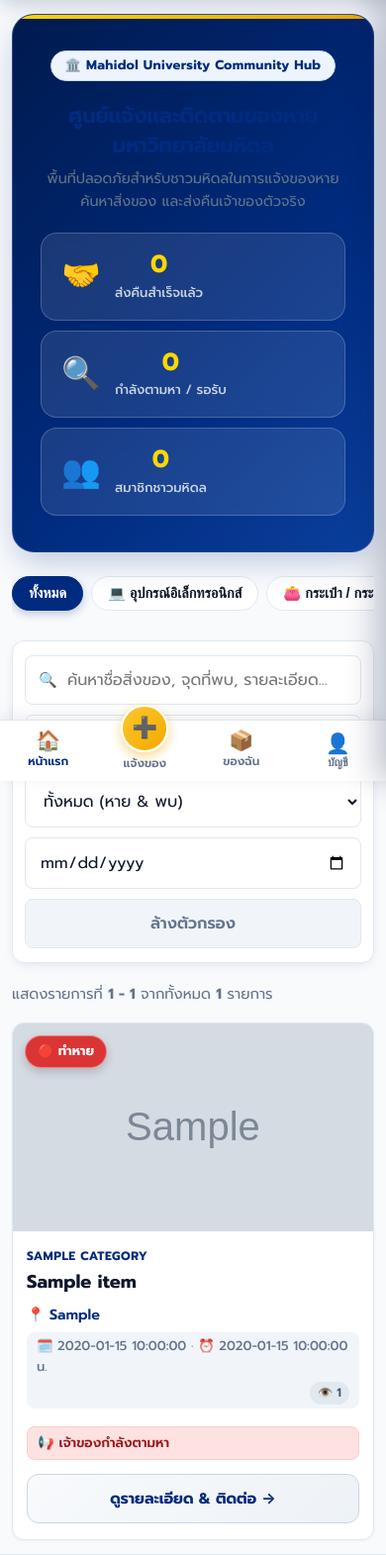
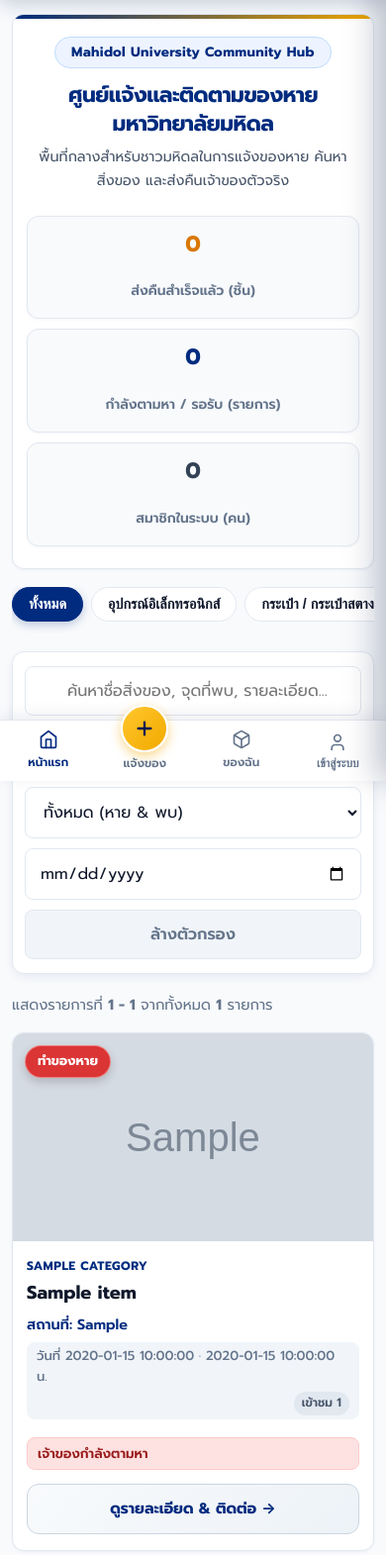
Before and after one commit to ponzoom007-gif/mu_lost_found_v2, a Flask app: page / in a window 390 px wide. Shown: the part 55-1626 px from the top of the page at 99% size. Run offline with Flask 3, Linux system fonts and the light colour scheme; grey boxes marked "Sample" are stand-in pictures; a database or web service that is not in the repository returns one stand-in record (values such as "Sample title"); data that the repository does not hold is empty; some libraries are stand-ins or nearby versions.

Commit message:
Refine UI: High-contrast legible typography, remove emoji clutter, clean modern minimal layout

```diff
--- a/static/css/style.css
+++ b/static/css/style.css
@@ -416,9 +416,9 @@
     display: none;
 }
 
-/* ================= HERO SECTION ================= */
+/* ================= HERO SECTION (CLEAN & HIGH CONTRAST) ================= */
 .hero-section {
-    background: linear-gradient(135deg, #FFFFFF 0%, #F1F5F9 100%);
+    background: #FFFFFF;
     border: 1px solid var(--border-color);
     border-radius: var(--radius-lg);
     padding: 32px 24px;
@@ -443,28 +443,84 @@
     display: inline-block;
     background: var(--mu-blue-soft);
     color: var(--mu-blue);
-    font-size: 0.82rem;
-    font-weight: 700;
-    padding: 4px 14px;
+    font-size: 0.85rem;
+    font-weight: 700;
+    padding: 4px 16px;
     border-radius: var(--radius-full);
     margin-bottom: 12px;
     border: 1px solid #BFDBFE;
     letter-spacing: 0.3px;
 }
 
-.hero-section h1 {
-    color: var(--mu-blue);
-    font-size: 2rem;
-    font-weight: 700;
+.hero-section h1,
+.hero-title {
+    color: var(--mu-blue) !important;
+    font-size: 1.95rem;
+    font-weight: 800;
     margin-bottom: 8px;
     letter-spacing: -0.5px;
-}
-
-.hero-section p {
-    color: var(--text-muted);
+    line-height: 1.3;
+}
+
+.hero-section p,
+.hero-subtitle {
+    color: #475569 !important;
     font-size: 1.05rem;
-    max-width: 600px;
-    margin: auto;
+    max-width: 680px;
+    margin: 0 auto 24px;
+    line-height: 1.6;
+}
+
+.hero-stats-grid {
+    display: grid;
+    grid-template-columns: repeat(auto-fit, minmax(200px, 1fr));
+    gap: 16px;
+    max-width: 850px;
+    margin: 0 auto;
+}
+
+.hero-stats-grid .stat-card {
+    background: #F8FAFC;
+    border: 1.5px solid var(--border-color);
+    border-radius: var(--radius-md);
+    padding: 16px 20px;
+    display: flex;
+    flex-direction: column;
+    align-items: center;
+    justify-content: center;
+    text-align: center;
+    transition: transform 0.2s ease, border-color 0.2s ease, box-shadow 0.2s ease;
+}
+
+.hero-stats-grid .stat-card:hover {
+    transform: translateY(-2px);
+    border-color: var(--mu-blue);
+    box-shadow: var(--shadow-sm);
+}
+
+.stat-number {
+    font-size: 1.85rem;
+    font-weight: 800;
+    line-height: 1.2;
+    margin-bottom: 4px;
+}
+
+.stat-gold {
+    color: #D97706;
+}
+
+.stat-blue {
+    color: var(--mu-blue);
+}
+
+.stat-slate {
+    color: #334155;
+}
+
+.stat-label {
+    font-size: 0.88rem;
+    color: #64748B;
+    font-weight: 600;
 }
 
 /* ================= SEARCH & FILTER CARD ================= */
@@ -1921,93 +1977,6 @@
     outline: none;
 }
 
-/* ================= 1. BESPOKE MAHIDOL HERO & STATS ================= */
-.hero-section {
-    background: linear-gradient(135deg, #001A4E 0%, var(--mu-blue) 60%, #0A3F9D 100%);
-    color: #FFFFFF;
-    border-radius: var(--radius-xl);
-    padding: 36px 28px;
-    margin-bottom: 24px;
-    box-shadow: 0 12px 32px -4px rgba(0, 43, 127, 0.25);
-    position: relative;
-    overflow: hidden;
-    border: 1px solid rgba(255, 255, 255, 0.15);
-}
-
-.hero-section::before {
-    content: "";
-    position: absolute;
-    top: 0;
-    left: 0;
-    right: 0;
-    height: 4px;
-    background: linear-gradient(90deg, #FFD700 0%, var(--mu-gold) 100%);
-}
-
-.hero-title {
-    font-size: 1.85rem;
-    font-weight: 800;
-    letter-spacing: -0.5px;
-    margin: 8px 0 6px;
-    color: #FFFFFF;
-}
-
-.hero-subtitle {
-    font-size: 1rem;
-    color: #E2E8F0;
-    max-width: 680px;
-    margin-bottom: 24px;
-    line-height: 1.6;
-}
-
-.hero-stats-grid {
-    display: grid;
-    grid-template-columns: repeat(auto-fit, minmax(200px, 1fr));
-    gap: 16px;
-    margin-top: 20px;
-}
-
-.hero-stats-grid .stat-card {
-    background: rgba(255, 255, 255, 0.1);
-    backdrop-filter: blur(10px);
-    -webkit-backdrop-filter: blur(10px);
-    border: 1px solid rgba(255, 255, 255, 0.2);
-    border-radius: var(--radius-lg);
-    padding: 16px 20px;
-    display: flex;
-    align-items: center;
-    gap: 14px;
-    transition: transform 0.2s ease, background-color 0.2s ease;
-}
-
-.hero-stats-grid .stat-card:hover {
-    transform: translateY(-2px);
-    background: rgba(255, 255, 255, 0.16);
-}
-
-.stat-icon {
-    font-size: 2rem;
-    line-height: 1;
-}
-
-.stat-info {
-    display: flex;
-    flex-direction: column;
-}
-
-.stat-number {
-    font-size: 1.55rem;
-    font-weight: 800;
-    color: #FFD700;
-    line-height: 1.2;
-}
-
-.stat-label {
-    font-size: 0.82rem;
-    color: #CBD5E1;
-    font-weight: 500;
-}
-
 /* ================= CATEGORY CHIPS BAR ================= */
 .category-chips-container {
     display: flex;
@@ -2627,6 +2596,17 @@
         color: var(--mu-blue);
     }
 
+    .bottom-nav-svg {
+        stroke: #64748B;
+        transition: stroke 0.15s ease;
+        display: block;
+        margin-bottom: 2px;
+    }
+
+    .bottom-nav-item.active .bottom-nav-svg {
+        stroke: var(--mu-blue);
+    }
+
     .bottom-icon {
         font-size: 1.25rem;
         line-height: 1;
@@ -2651,6 +2631,10 @@
         border: 2px solid #FFFFFF;
     }
 
+    .fab-circle svg {
+        stroke: var(--mu-blue-dark);
+    }
+
     .hero-title {
         font-size: 1.4rem;
     }
--- a/templates/base.html
+++ b/templates/base.html
@@ -21,24 +21,24 @@
 
             <!-- Desktop Navigation Actions -->
             <div class="nav-actions desktop-nav">
-                <a href="{{ url_for('index') }}" class="nav-link-item">🏠 หน้าแรก</a>
+                <a href="{{ url_for('index') }}" class="nav-link-item">หน้าแรก</a>
 
                 {% if session.get('user_id') %}
                     <a href="{{ url_for('report') }}" class="btn-nav">+ แจ้งของหาย / พบของ</a>
 
                     <div class="menu-dropdown-wrapper">
                         <button type="button" class="nav-menu-btn" id="desktopUserBtn" aria-label="เมนูผู้ใช้งาน">
-                            <span class="user-greeting">{% if is_admin %}👑{% else %}👤{% endif %} {{ session.get('fullname').split()[0] if session.get('fullname') else 'บัญชีของฉัน' }}</span>
+                            <span class="user-greeting">{{ session.get('fullname').split()[0] if session.get('fullname') else 'บัญชีของฉัน' }}</span>
                             <span class="dropdown-caret">▼</span>
                         </button>
 
                         <div class="menu-dropdown" id="desktopDropdown">
                             <div class="dropdown-user-header">
-                                <div class="dropdown-avatar">{% if is_admin %}👑{% else %}👤{% endif %}</div>
+                                <div class="dropdown-avatar">{{ session.get('fullname')[0] if session.get('fullname') else 'U' }}</div>
                                 <div class="dropdown-user-info">
                                     <div class="dropdown-name">{{ session.get('fullname') }}</div>
                                     <div class="dropdown-email">{{ session.get('email') }}</div>
-                                    <span class="dropdown-role-badge">{% if is_admin %}👑 ผู้ดูแลระบบ (Admin){% else %}👤 สมาชิกมหิดล{% endif %}</span>
+                                    <span class="dropdown-role-badge">{% if is_admin %}ผู้ดูแลระบบ (Admin){% else %}สมาชิกมหิดล{% endif %}</span>
                                 </div>
                             </div>
 
@@ -47,20 +47,17 @@
                             <div class="dropdown-menu-list">
                                 {% if is_admin %}
                                     <a href="{{ url_for('admin_dashboard') }}" class="dropdown-link-item admin-link">
-                                        <span class="dropdown-icon">👑</span>
                                         <span>แผงควบคุมระบบ (Admin)</span>
                                     </a>
                                 {% endif %}
 
                                 <a href="{{ url_for('my_posts') }}" class="dropdown-link-item">
-                                    <span class="dropdown-icon">📦</span>
                                     <span>โพสต์ของฉัน</span>
                                 </a>
 
                                 <div class="dropdown-divider"></div>
 
                                 <a href="{{ url_for('logout') }}" class="dropdown-link-item logout-link">
-                                    <span class="dropdown-icon">🚪</span>
                                     <span>ออกจากระบบ</span>
                                 </a>
                             </div>
@@ -94,11 +91,11 @@
 
         {% if session.get('user_id') %}
             <div class="drawer-user-card">
-                <div class="drawer-avatar">{% if is_admin %}👑{% else %}👤{% endif %}</div>
+                <div class="drawer-avatar">{{ session.get('fullname')[0] if session.get('fullname') else 'U' }}</div>
                 <div class="drawer-user-details">
                     <div class="drawer-user-name">{{ session.get('fullname') }}</div>
                     <div class="drawer-user-email">{{ session.get('email') }}</div>
-                    <span class="drawer-badge">{% if is_admin %}👑 ผู้ดูแลระบบ (Admin){% else %}👤 สมาชิกมหิดล ({{ session.get('faculty') or 'นักศึกษา' }}){% endif %}</span>
+                    <span class="drawer-badge">{% if is_admin %}ผู้ดูแลระบบ (Admin){% else %}สมาชิกมหิดล ({{ session.get('faculty') or 'นักศึกษา' }}){% endif %}</span>
                 </div>
             </div>
         {% else %}
@@ -113,23 +110,19 @@
 
         <div class="drawer-links">
             <a href="{{ url_for('index') }}" class="drawer-link-item">
-                <span class="drawer-icon">🏠</span>
                 <span>หน้าแรก</span>
             </a>
 
             {% if session.get('user_id') %}
                 <a href="{{ url_for('report') }}" class="drawer-link-item highlight-link">
-                    <span class="drawer-icon">➕</span>
-                    <span>แจ้งของหาย / พบของ</span>
+                    <span>+ แจ้งของหาย / พบของ</span>
                 </a>
                 <a href="{{ url_for('my_posts') }}" class="drawer-link-item">
-                    <span class="drawer-icon">📦</span>
                     <span>โพสต์ของฉัน</span>
                 </a>
 
                 {% if is_admin %}
                     <a href="{{ url_for('admin_dashboard') }}" class="drawer-link-item admin-link">
-                        <span class="drawer-icon">👑</span>
                         <span>แผงควบคุมระบบ (Admin)</span>
                     </a>
                 {% endif %}
@@ -137,7 +130,6 @@
                 <div class="drawer-divider"></div>
 
                 <a href="{{ url_for('logout') }}" class="drawer-link-item logout-link">
-                    <span class="drawer-icon">🚪</span>
                     <span>ออกจากระบบ</span>
                 </a>
             {% endif %}
@@ -150,7 +142,6 @@
             {% if messages %}
                 {% for category, message in messages %}
                     <div class="alert alert-{{ category }}">
-                        <span class="alert-icon">{% if category == 'success' %}✅{% elif category == 'danger' %}⚠️{% elif category == 'warning' %}🔔{% else %}ℹ️{% endif %}</span>
                         <span>{{ message }}</span>
                     </div>
                 {% endfor %}
@@ -163,22 +154,22 @@
     <!-- Mobile Bottom Navigation Bar (App-style) -->
     <nav class="mobile-bottom-nav">
         <a href="{{ url_for('index') }}" class="bottom-nav-item {% if request.endpoint == 'index' %}active{% endif %}">
-            <span class="bottom-icon">🏠</span>
+            <svg class="bottom-nav-svg" viewBox="0 0 24 24" width="20" height="20" fill="none" stroke="currentColor" stroke-width="2" stroke-linecap="round" stroke-linejoin="round"><path d="m3 9 9-7 9 7v11a2 2 0 0 1-2 2H5a2 2 0 0 1-2-2z"></path><polyline points="9 22 9 12 15 12 15 22"></polyline></svg>
             <span class="bottom-label">หน้าแรก</span>
         </a>
         <a href="{{ url_for('report') if session.get('user_id') else url_for('login') }}" class="bottom-nav-item center-fab">
             <div class="fab-circle">
-                <span>➕</span>
+                <svg viewBox="0 0 24 24" width="22" height="22" fill="none" stroke="currentColor" stroke-width="2.5" stroke-linecap="round" stroke-linejoin="round"><line x1="12" y1="5" x2="12" y2="19"></line><line x1="5" y1="12" x2="19" y2="12"></line></svg>
             </div>
             <span class="bottom-label">แจ้งของ</span>
         </a>
         <a href="{{ url_for('my_posts') if session.get('user_id') else url_for('login') }}" class="bottom-nav-item {% if request.endpoint == 'my_posts' %}active{% endif %}">
-            <span class="bottom-icon">📦</span>
+            <svg class="bottom-nav-svg" viewBox="0 0 24 24" width="20" height="20" fill="none" stroke="currentColor" stroke-width="2" stroke-linecap="round" stroke-linejoin="round"><path d="M21 8a2 2 0 0 0-1-1.73l-7-4a2 2 0 0 0-2 0l-7 4A2 2 0 0 0 3 8v8a2 2 0 0 0 1 1.73l7 4a2 2 0 0 0 2 0l7-4A2 2 0 0 0 21 16Z"></path><path d="m3.3 7 8.7 5 8.7-5"></path><path d="M12 22V12"></path></svg>
             <span class="bottom-label">ของฉัน</span>
         </a>
         <button type="button" class="bottom-nav-item" id="mobileBottomProfileBtn">
-            <span class="bottom-icon">{% if is_admin %}👑{% else %}👤{% endif %}</span>
-            <span class="bottom-label">{% if session.get('user_id') %}โปรไฟล์{% else %}บัญชี{% endif %}</span>
+            <svg class="bottom-nav-svg" viewBox="0 0 24 24" width="20" height="20" fill="none" stroke="currentColor" stroke-width="2" stroke-linecap="round" stroke-linejoin="round"><path d="M19 21v-2a4 4 0 0 0-4-4H9a4 4 0 0 0-4 4v2"></path><circle cx="12" cy="7" r="4"></circle></svg>
+            <span class="bottom-label">{% if session.get('user_id') %}บัญชี{% else %}เข้าสู่ระบบ{% endif %}</span>
         </button>
     </nav>
 
--- a/templates/index.html
+++ b/templates/index.html
@@ -1,35 +1,26 @@
 {% extends "base.html" %}
 
 {% block content %}
-<!-- Modern Mahidol Interactive Hero Banner -->
+<!-- Modern Clean Mahidol High-Contrast Hero Banner -->
 <div class="hero-section">
     <div class="hero-content">
-        <span class="hero-badge">🏛️ Mahidol University Community Hub</span>
+        <span class="hero-badge">Mahidol University Community Hub</span>
         <h1 class="hero-title">ศูนย์แจ้งและติดตามของหาย มหาวิทยาลัยมหิดล</h1>
-        <p class="hero-subtitle">พื้นที่ปลอดภัยสำหรับชาวมหิดลในการแจ้งของหาย ค้นหาสิ่งของ และส่งคืนเจ้าของตัวจริง</p>
+        <p class="hero-subtitle">พื้นที่กลางสำหรับชาวมหิดลในการแจ้งของหาย ค้นหาสิ่งของ และส่งคืนเจ้าของตัวจริง</p>
 
         <!-- Live Community Stats Cards -->
         <div class="hero-stats-grid">
             <div class="stat-card">
-                <div class="stat-icon">🤝</div>
-                <div class="stat-info">
-                    <span class="stat-number">{{ stats.returned_count }}</span>
-                    <span class="stat-label">ส่งคืนสำเร็จแล้ว</span>
-                </div>
+                <span class="stat-number stat-gold">{{ stats.returned_count }}</span>
+                <span class="stat-label">ส่งคืนสำเร็จแล้ว (ชิ้น)</span>
             </div>
             <div class="stat-card">
-                <div class="stat-icon">🔍</div>
-                <div class="stat-info">
-                    <span class="stat-number">{{ stats.active_count }}</span>
-                    <span class="stat-label">กำลังตามหา / รอรับ</span>
-                </div>
+                <span class="stat-number stat-blue">{{ stats.active_count }}</span>
+                <span class="stat-label">กำลังตามหา / รอรับ (รายการ)</span>
             </div>
             <div class="stat-card">
-                <div class="stat-icon">👥</div>
-                <div class="stat-info">
-                    <span class="stat-number">{{ stats.member_count }}</span>
-                    <span class="stat-label">สมาชิกชาวมหิดล</span>
-                </div>
+                <span class="stat-number stat-slate">{{ stats.member_count }}</span>
+                <span class="stat-label">สมาชิกในระบบ (คน)</span>
             </div>
         </div>
     </div>
@@ -39,16 +30,7 @@
 <div class="category-chips-container">
     <button type="button" class="category-chip active" data-category="">ทั้งหมด</button>
     {% for cat in categories %}
-        <button type="button" class="category-chip" data-category="{{ cat }}">
-            {% if 'อิเล็กทรอนิกส์' in cat %}💻
-            {% elif 'กระเป๋า' in cat or 'เงิน' in cat %}👛
-            {% elif 'บัตร' in cat or 'เอกสาร' in cat %}🪪
-            {% elif 'กุญแจ' in cat %}🔑
-            {% elif 'แต่งกาย' in cat or 'แว่น' in cat %}👓
-            {% elif 'เครื่องเขียน' in cat %}📚
-            {% else %}📦{% endif %}
-            {{ cat }}
-        </button>
+        <button type="button" class="category-chip" data-category="{{ cat }}">{{ cat }}</button>
     {% endfor %}
 </div>
 
@@ -56,12 +38,11 @@
 <div class="filter-card">
     <div class="filter-form">
         <div class="search-input-wrapper">
-            <span class="search-icon">🔍</span>
             <input type="text" id="liveSearchInput" placeholder="ค้นหาชื่อสิ่งของ, จุดที่พบ, รายละเอียด..." autocomplete="off">
         </div>
 
         <select id="liveFacultyFilter">
-            <option value="">🏛️ ทุกคณะ / ทุกสถานที่</option>
+            <option value="">ทุกคณะ / ทุกสถานที่</option>
             {% for loc in locations %}
                 <option value="{{ loc }}">{{ loc }}</option>
             {% endfor %}
@@ -69,8 +50,8 @@
 
         <select id="liveTypeFilter">
             <option value="">ทั้งหมด (หาย & พบ)</option>
-            <option value="found">🟢 เก็บของได้ (Found)</option>
-            <option value="lost">🔴 ทำของหาย (Lost)</option>
+            <option value="found">เก็บของได้ (Found)</option>
+            <option value="lost">ทำของหาย (Lost)</option>
         </select>
 
         <input type="date" id="liveDateFilter" title="แสดงประกาศตั้งแต่วันที่เลือกเป็นต้นมาจนถึงปัจจุบัน">
@@ -95,7 +76,7 @@
 </div>
 
 <div id="noLiveResults" class="empty-state" style="display: none;">
-    <p>🔍 ไม่พบสิ่งของที่ตรงกับเงื่อนไขการค้นหาของคุณ</p>
+    <p>ไม่พบสิ่งของที่ตรงกับเงื่อนไขการค้นหาของคุณ</p>
     <small style="color: #94A3B8; margin-top: 6px; display: block;">ลองเปลี่ยนคำค้นหา หรือกดปุ่ม "ล้างตัวกรอง"</small>
 </div>
 
@@ -112,15 +93,14 @@
 
         <div class="card-img-wrapper">
             <div class="card-badge {% if item['item_type'] == 'found' %}badge-found{% else %}badge-lost{% endif %}">
-                {{ "🟢 เก็บได้" if item['item_type'] == 'found' else "🔴 ทำหาย" }}
+                {{ "เก็บของได้" if item['item_type'] == 'found' else "ทำของหาย" }}
             </div>
 
             {% if item['item_image'] %}
                 <img src="{{ item['item_image'] | image_url }}" alt="{{ item['title'] }}" class="card-img" loading="lazy">
             {% else %}
                 <div class="no-img-placeholder">
-                    <span>📷</span>
-                    <small>ไม่ได้แนบรูปสิ่งของ</small>
+                    <span>ไม่มีรูปภาพแนบ</span>
                 </div>
             {% endif %}
         </div>
@@ -128,27 +108,27 @@
         <div class="card-body">
             <div class="card-category-tag">{{ item['category'] or 'ทั่วไป' }}</div>
             <h3 class="card-title">{{ item['title'] }}</h3>
-            <p class="location-tag">📍 {{ item['faculty_location'] }}</p>
+            <p class="location-tag">สถานที่: {{ item['faculty_location'] }}</p>
             <p class="time-tag">
-                <span>🗓️ {{ item['incident_date'] }} · ⏰ {{ item['incident_time'] }} น.</span>
-                <span class="badge-views-pill">👁️ {{ item['views_count'] or 0 }}</span>
+                <span>วันที่ {{ item['incident_date'] }} · {{ item['incident_time'] }} น.</span>
+                <span class="badge-views-pill">เข้าชม {{ item['views_count'] or 0 }}</span>
             </p>
 
             <div class="custody-info">
                 {% if item['item_type'] == 'found' %}
                     {% if item['custody_type'] == 'dropped' %}
-                        <span class="tag-dropped">🏢 ฝากไว้: {{ item['drop_location_detail'] }}</span>
+                        <span class="tag-dropped">ฝากไว้ที่: {{ item['drop_location_detail'] }}</span>
                     {% else %}
-                        <span class="tag-keep">🙋‍♂️ เก็บไว้กับตัวผู้พบ (ติดต่อรับของ)</span>
+                        <span class="tag-keep">เก็บไว้กับตัวผู้พบ (ติดต่อรับของ)</span>
                     {% endif %}
                 {% else %}
-                    <span class="tag-lost-seeking">📢 เจ้าของกำลังตามหา</span>
+                    <span class="tag-lost-seeking">เจ้าของกำลังตามหา</span>
                 {% endif %}
             </div>
 
             {% if item['status'] == 'returned' %}
                 <div class="status-success">
-                    {{ "✓ ได้รับของคืนเรียบร้อยแล้ว" if item['item_type'] == 'lost' else "✓ ส่งคืนเจ้าของเรียบร้อยแล้ว" }}
+                    {{ "ส่งคืนเรียบร้อยแล้ว" if item['item_type'] == 'lost' else "ส่งคืนเจ้าของเรียบร้อยแล้ว" }}
                 </div>
             {% endif %}
 
@@ -157,7 +137,7 @@
     </div>
     {% else %}
     <div class="empty-state">
-        <p style="font-size: 1.3rem; margin-bottom: 8px;">📦 ยังไม่มีรายการประกาศในระบบ</p>
+        <p style="font-size: 1.25rem; font-weight: 700; margin-bottom: 8px;">ยังไม่มีรายการประกาศในระบบ</p>
         <p style="font-size: 0.95rem; color: #94A3B8;">หากคุณทำของหาย หรือเก็บของได้ สามารถเริ่มลงประกาศได้ทันที</p>
         {% if session.get('user_id') %}
             <a href="{{ url_for('report') }}" class="btn-nav" style="display: inline-block; margin-top: 16px; text-decoration: none;">+ เริ่มลงประกาศตอนนี้</a>
--- a/templates/login.html
+++ b/templates/login.html
@@ -25,8 +25,8 @@
 
     {% if unregistered %}
         <div class="unregistered-notice">
-            <p>🔔 <strong>ยังไม่พบอีเมลนี้ในระบบ</strong> คุณสามารถสมัครสมาชิกได้ทันที</p>
-            <a href="{{ url_for('register') }}" class="btn-register" style="display: block; text-align: center; margin-top: 8px; text-decoration: none;">👉 คลิกที่นี่เพื่อสมัครสมาชิกใหม่</a>
+            <p><strong>ยังไม่พบอีเมลนี้ในระบบ</strong> คุณสามารถสมัครสมาชิกได้ทันที</p>
+            <a href="{{ url_for('register') }}" class="btn-register" style="display: block; text-align: center; margin-top: 8px; text-decoration: none;">สมัครสมาชิกใหม่ที่นี่</a>
         </div>
     {% endif %}
 
```
Also changed, not shown: templates/detail.html (+32 -33 lines), templates/edit.html (+11 -11 lines), templates/report.html (+11 -11 lines).
